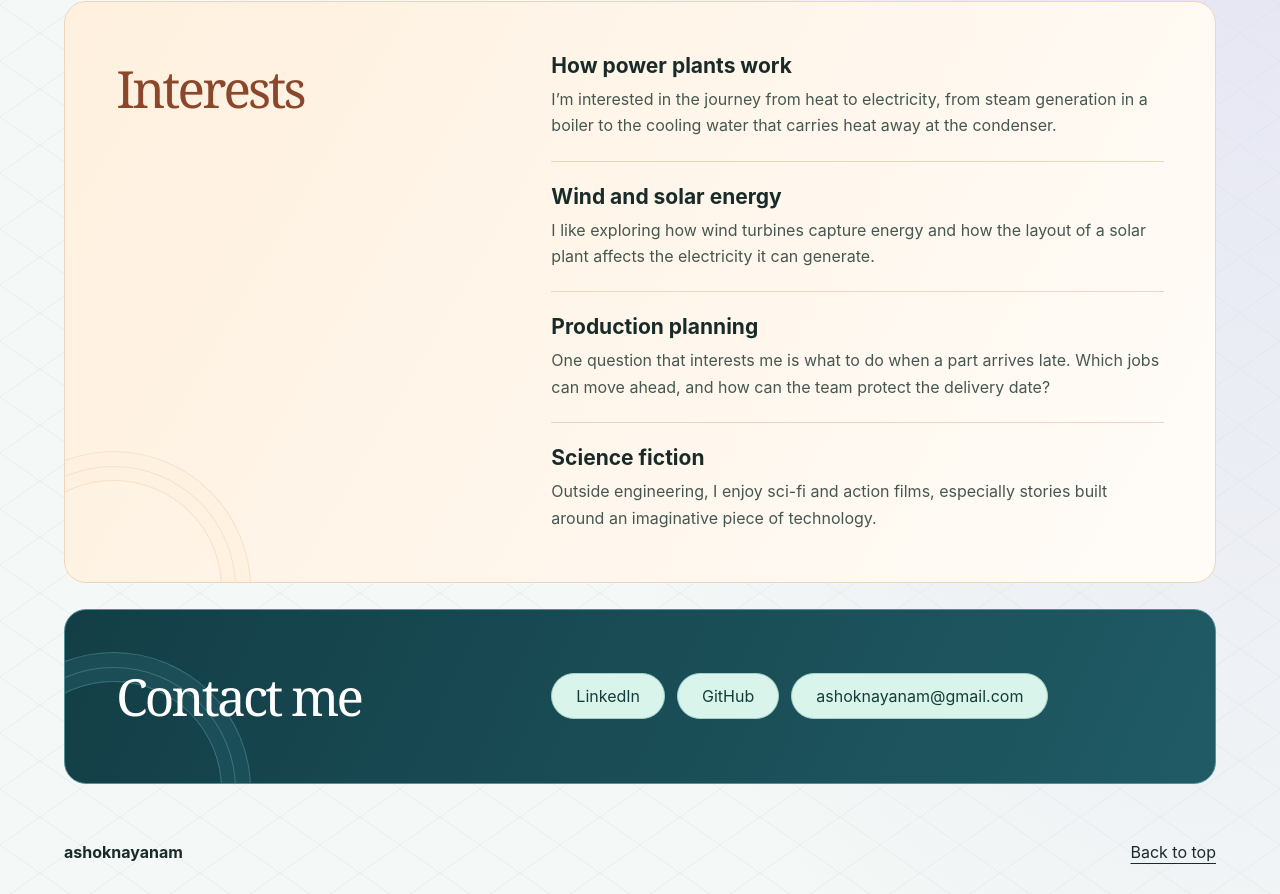
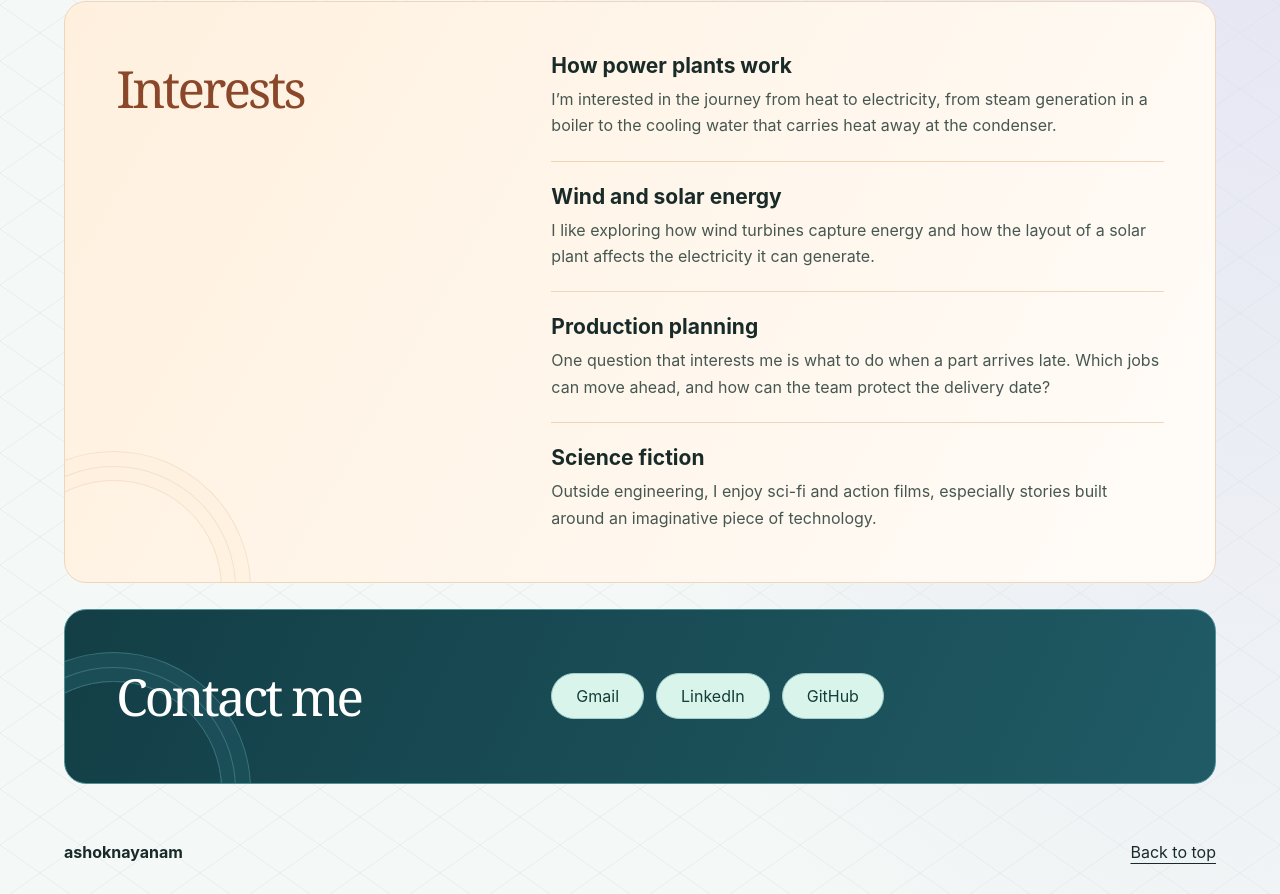
Before and after one commit to ashoknayanam/ashoknayanam.github.io, a plain HTML site: page index.html in a window 1280 px wide. Shown: the part 2291-3185 px from the top of the page. Drawn offline with Linux system fonts and the light colour scheme.

Commit message:
Show Gmail first in contact links and shorten its label

```diff
--- a/index.html
+++ b/index.html
@@ -108,7 +108,7 @@ body { isolation: isolate; }
 <li>Followed up on corrective and preventive actions.</li>
 <li>Proposed process improvements using Kaizen and mistake-proofing techniques.</li></ol></details></article></div></section>
 <section class="section" id="education"><h2>Education</h2><div><article><h3>B.Tech in Mechanical Engineering</h3><p>RGPV, Bhopal · May 2012 – July 2016 · Honours</p></article></div></section>
-<section class="section" id="interests"><h2>Interests</h2><div><article><h3>How power plants work</h3><p>I’m interested in the journey from heat to electricity, from steam generation in a boiler to the cooling water that carries heat away at the condenser.</p></article><article><h3>Wind and solar energy</h3><p>I like exploring how wind turbines capture energy and how the layout of a solar plant affects the electricity it can generate.</p></article><article><h3>Production planning</h3><p>One question that interests me is what to do when a part arrives late. Which jobs can move ahead, and how can the team protect the delivery date?</p></article><article><h3>Science fiction</h3><p>Outside engineering, I enjoy sci-fi and action films, especially stories built around an imaginative piece of technology.</p></article></div></section><section class="section" id="contact"><h2>Contact me</h2><div><a href="https://www.linkedin.com/in/ashoknayanam/" target="_blank" rel="noopener noreferrer">LinkedIn</a> <a href="https://github.com/ashoknayanam" target="_blank" rel="noopener noreferrer">GitHub</a> <a href="mailto:ashoknayanam@gmail.com">ashoknayanam@gmail.com</a></div></section></main><footer><strong>ashoknayanam</strong><a href="#top">Back to top</a></footer><script>
+<section class="section" id="interests"><h2>Interests</h2><div><article><h3>How power plants work</h3><p>I’m interested in the journey from heat to electricity, from steam generation in a boiler to the cooling water that carries heat away at the condenser.</p></article><article><h3>Wind and solar energy</h3><p>I like exploring how wind turbines capture energy and how the layout of a solar plant affects the electricity it can generate.</p></article><article><h3>Production planning</h3><p>One question that interests me is what to do when a part arrives late. Which jobs can move ahead, and how can the team protect the delivery date?</p></article><article><h3>Science fiction</h3><p>Outside engineering, I enjoy sci-fi and action films, especially stories built around an imaginative piece of technology.</p></article></div></section><section class="section" id="contact"><h2>Contact me</h2><div><a href="mailto:ashoknayanam@gmail.com">Gmail</a> <a href="https://www.linkedin.com/in/ashoknayanam/" target="_blank" rel="noopener noreferrer">LinkedIn</a> <a href="https://github.com/ashoknayanam" target="_blank" rel="noopener noreferrer">GitHub</a></div></section></main><footer><strong>ashoknayanam</strong><a href="#top">Back to top</a></footer><script>
 const rail=document.querySelector('.rail');
 const total=rail.children.length;
 const reduced=matchMedia('(prefers-reduced-motion: reduce)');
```
